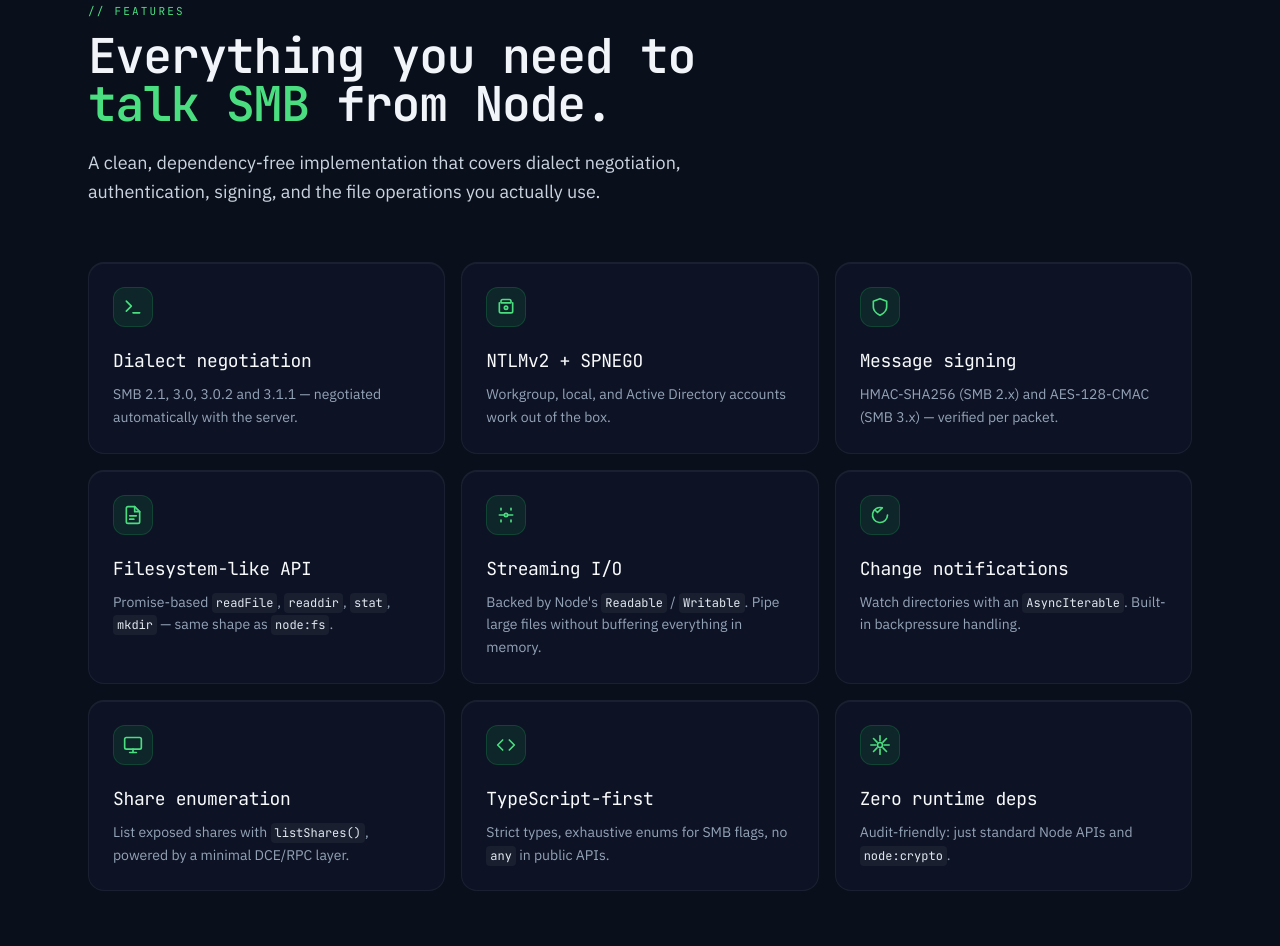
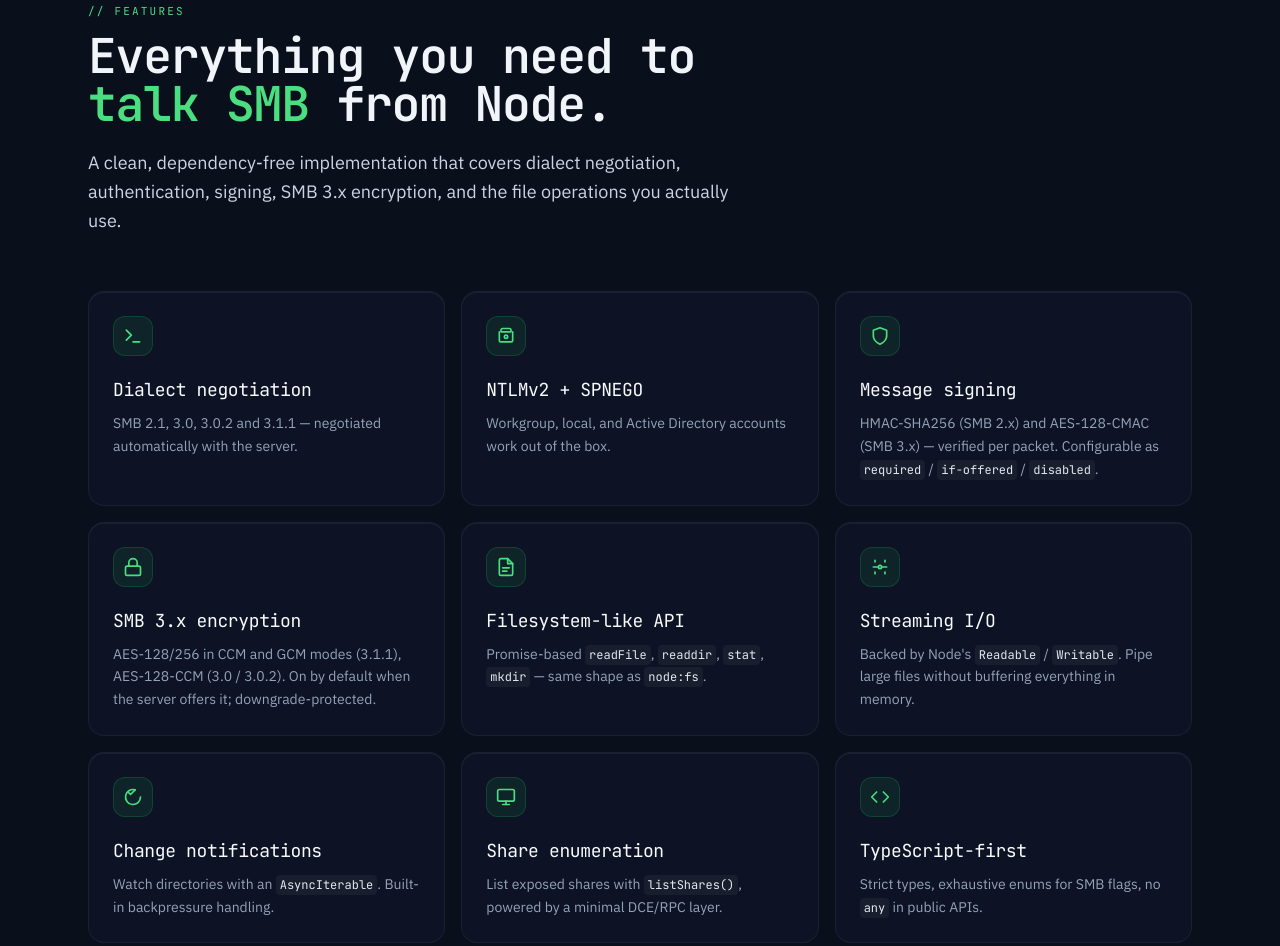
Before and after one commit to euricojardim/smb3-client, a plain HTML site: page index.html in a window 1280 px wide. Shown: the part 1184-2130 px from the top of the page. Drawn offline with nearby package versions, Linux system fonts and the light colour scheme.

Commit message:
Update landing page for SMB 3.x encryption and signing tri-state
Move SMB 3.x encryption from "tracked, not yet shipped" into the
supported-today column (PR #3 shipped it). Add a dedicated feature
card with cipher-suite specifics. Refresh signing card copy to call
out the required/if-offered/disabled tri-state. Update meta
description and features intro accordingly.

```diff
--- a/index.html
+++ b/index.html
@@ -4,7 +4,7 @@
   <meta charset="UTF-8" />
   <meta name="viewport" content="width=device-width, initial-scale=1.0" />
   <title>smb3-client — Pure-TypeScript SMB 3.x Client for Node.js</title>
-  <meta name="description" content="Talk to Windows file shares directly from Node.js 20+. Zero native bindings. NTLMv2, message signing, streaming I/O, change notifications. MIT licensed." />
+  <meta name="description" content="Talk to Windows file shares directly from Node.js 20+. Zero native bindings. NTLMv2, message signing, SMB 3.x encryption (AES-CCM / AES-GCM), streaming I/O, change notifications. MIT licensed." />
   <meta name="theme-color" content="#0F172A" />
 
   <link rel="preconnect" href="https://fonts.googleapis.com" />
@@ -300,7 +300,7 @@
         <div class="max-w-2xl">
           <p class="font-mono text-[11px] uppercase tracking-[0.2em] text-run-400">// features</p>
           <h2 class="font-display text-3xl sm:text-4xl lg:text-5xl mt-3 font-semibold tracking-tight">Everything you need to <span class="text-run-400">talk SMB</span> from Node.</h2>
-          <p class="mt-5 text-lg text-ink-300 leading-relaxed">A clean, dependency-free implementation that covers dialect negotiation, authentication, signing, and the file operations you actually use.</p>
+          <p class="mt-5 text-lg text-ink-300 leading-relaxed">A clean, dependency-free implementation that covers dialect negotiation, authentication, signing, SMB 3.x encryption, and the file operations you actually use.</p>
         </div>
 
         <ul class="mt-14 grid sm:grid-cols-2 lg:grid-cols-3 gap-4">
@@ -326,7 +326,15 @@
               <svg viewBox="0 0 24 24" class="w-5 h-5" fill="none" stroke="currentColor" stroke-width="2" stroke-linecap="round" stroke-linejoin="round"><path d="M12 22s8-4 8-10V5l-8-3-8 3v7c0 6 8 10 8 10z"/></svg>
             </div>
             <h3 class="font-display text-lg mt-5 text-ink-50">Message signing</h3>
-            <p class="mt-2 text-sm text-ink-400 leading-relaxed">HMAC-SHA256 (SMB 2.x) and AES-128-CMAC (SMB 3.x) — verified per packet.</p>
+            <p class="mt-2 text-sm text-ink-400 leading-relaxed">HMAC-SHA256 (SMB 2.x) and AES-128-CMAC (SMB 3.x) — verified per packet. Configurable as <code class="font-mono text-ink-200 text-[12px] bg-white/[0.05] px-1 py-0.5 rounded">required</code> / <code class="font-mono text-ink-200 text-[12px] bg-white/[0.05] px-1 py-0.5 rounded">if-offered</code> / <code class="font-mono text-ink-200 text-[12px] bg-white/[0.05] px-1 py-0.5 rounded">disabled</code>.</p>
+          </li>
+
+          <li class="group rounded-2xl bg-ink-900/60 border border-white/[0.06] hover:border-run-500/30 hover:bg-ink-900 transition-colors p-6 shadow-inner-line">
+            <div class="grid place-items-center w-10 h-10 rounded-xl bg-run-500/10 border border-run-500/20 text-run-400 group-hover:bg-run-500/15 transition-colors" aria-hidden="true">
+              <svg viewBox="0 0 24 24" class="w-5 h-5" fill="none" stroke="currentColor" stroke-width="2" stroke-linecap="round" stroke-linejoin="round"><rect x="3" y="11" width="18" height="11" rx="2"/><path d="M7 11V7a5 5 0 0 1 10 0v4"/></svg>
+            </div>
+            <h3 class="font-display text-lg mt-5 text-ink-50">SMB 3.x encryption</h3>
+            <p class="mt-2 text-sm text-ink-400 leading-relaxed">AES-128/256 in CCM and GCM modes (3.1.1), AES-128-CCM (3.0 / 3.0.2). On by default when the server offers it; downgrade-protected.</p>
           </li>
 
           <li class="group rounded-2xl bg-ink-900/60 border border-white/[0.06] hover:border-run-500/30 hover:bg-ink-900 transition-colors p-6 shadow-inner-line">
@@ -645,6 +653,7 @@
               <li class="flex gap-3"><svg viewBox="0 0 24 24" class="w-4 h-4 text-run-400 mt-0.5 shrink-0" fill="none" stroke="currentColor" stroke-width="2.5" stroke-linecap="round" stroke-linejoin="round" aria-hidden="true"><polyline points="20 6 9 17 4 12"/></svg><span>NTLMv2 authentication via minimal SPNEGO</span></li>
               <li class="flex gap-3"><svg viewBox="0 0 24 24" class="w-4 h-4 text-run-400 mt-0.5 shrink-0" fill="none" stroke="currentColor" stroke-width="2.5" stroke-linecap="round" stroke-linejoin="round" aria-hidden="true"><polyline points="20 6 9 17 4 12"/></svg><span>Workgroup, local and AD accounts</span></li>
               <li class="flex gap-3"><svg viewBox="0 0 24 24" class="w-4 h-4 text-run-400 mt-0.5 shrink-0" fill="none" stroke="currentColor" stroke-width="2.5" stroke-linecap="round" stroke-linejoin="round" aria-hidden="true"><polyline points="20 6 9 17 4 12"/></svg><span>HMAC-SHA256 and AES-128-CMAC signing</span></li>
+              <li class="flex gap-3"><svg viewBox="0 0 24 24" class="w-4 h-4 text-run-400 mt-0.5 shrink-0" fill="none" stroke="currentColor" stroke-width="2.5" stroke-linecap="round" stroke-linejoin="round" aria-hidden="true"><polyline points="20 6 9 17 4 12"/></svg><span>SMB 3.x encryption (AES-CCM / AES-GCM)</span></li>
               <li class="flex gap-3"><svg viewBox="0 0 24 24" class="w-4 h-4 text-run-400 mt-0.5 shrink-0" fill="none" stroke="currentColor" stroke-width="2.5" stroke-linecap="round" stroke-linejoin="round" aria-hidden="true"><polyline points="20 6 9 17 4 12"/></svg><span>read, write, create, delete, rename, mkdir, rmdir, stat, readdir</span></li>
               <li class="flex gap-3"><svg viewBox="0 0 24 24" class="w-4 h-4 text-run-400 mt-0.5 shrink-0" fill="none" stroke="currentColor" stroke-width="2.5" stroke-linecap="round" stroke-linejoin="round" aria-hidden="true"><polyline points="20 6 9 17 4 12"/></svg><span>Streaming I/O via Readable/Writable</span></li>
               <li class="flex gap-3"><svg viewBox="0 0 24 24" class="w-4 h-4 text-run-400 mt-0.5 shrink-0" fill="none" stroke="currentColor" stroke-width="2.5" stroke-linecap="round" stroke-linejoin="round" aria-hidden="true"><polyline points="20 6 9 17 4 12"/></svg><span>Directory change notifications (AsyncIterable)</span></li>
@@ -661,7 +670,6 @@
               <h3 class="font-display text-lg text-ink-50">Tracked, not yet shipped</h3>
             </div>
             <ul class="mt-5 space-y-3 text-sm text-ink-300">
-              <li class="flex gap-3"><svg viewBox="0 0 24 24" class="w-4 h-4 text-ink-500 mt-0.5 shrink-0" fill="none" stroke="currentColor" stroke-width="2" stroke-linecap="round" stroke-linejoin="round" aria-hidden="true"><line x1="5" y1="12" x2="19" y2="12"/></svg><span>SMB 3.x encryption (AES-CCM / AES-GCM)</span></li>
               <li class="flex gap-3"><svg viewBox="0 0 24 24" class="w-4 h-4 text-ink-500 mt-0.5 shrink-0" fill="none" stroke="currentColor" stroke-width="2" stroke-linecap="round" stroke-linejoin="round" aria-hidden="true"><line x1="5" y1="12" x2="19" y2="12"/></svg><span>Kerberos authentication mechanisms</span></li>
               <li class="flex gap-3"><svg viewBox="0 0 24 24" class="w-4 h-4 text-ink-500 mt-0.5 shrink-0" fill="none" stroke="currentColor" stroke-width="2" stroke-linecap="round" stroke-linejoin="round" aria-hidden="true"><line x1="5" y1="12" x2="19" y2="12"/></svg><span>Compound (batched) requests</span></li>
               <li class="flex gap-3"><svg viewBox="0 0 24 24" class="w-4 h-4 text-ink-500 mt-0.5 shrink-0" fill="none" stroke="currentColor" stroke-width="2" stroke-linecap="round" stroke-linejoin="round" aria-hidden="true"><line x1="5" y1="12" x2="19" y2="12"/></svg><span>DFS referrals</span></li>
```
